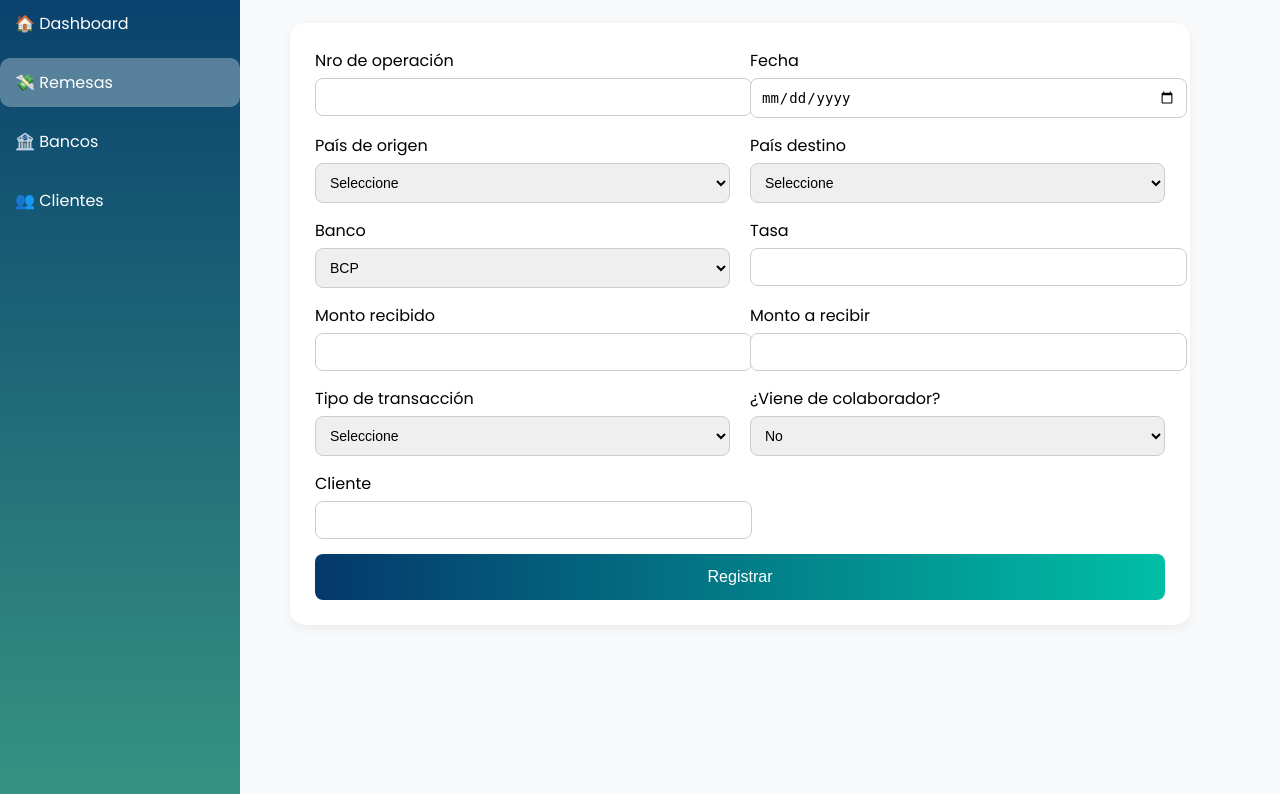
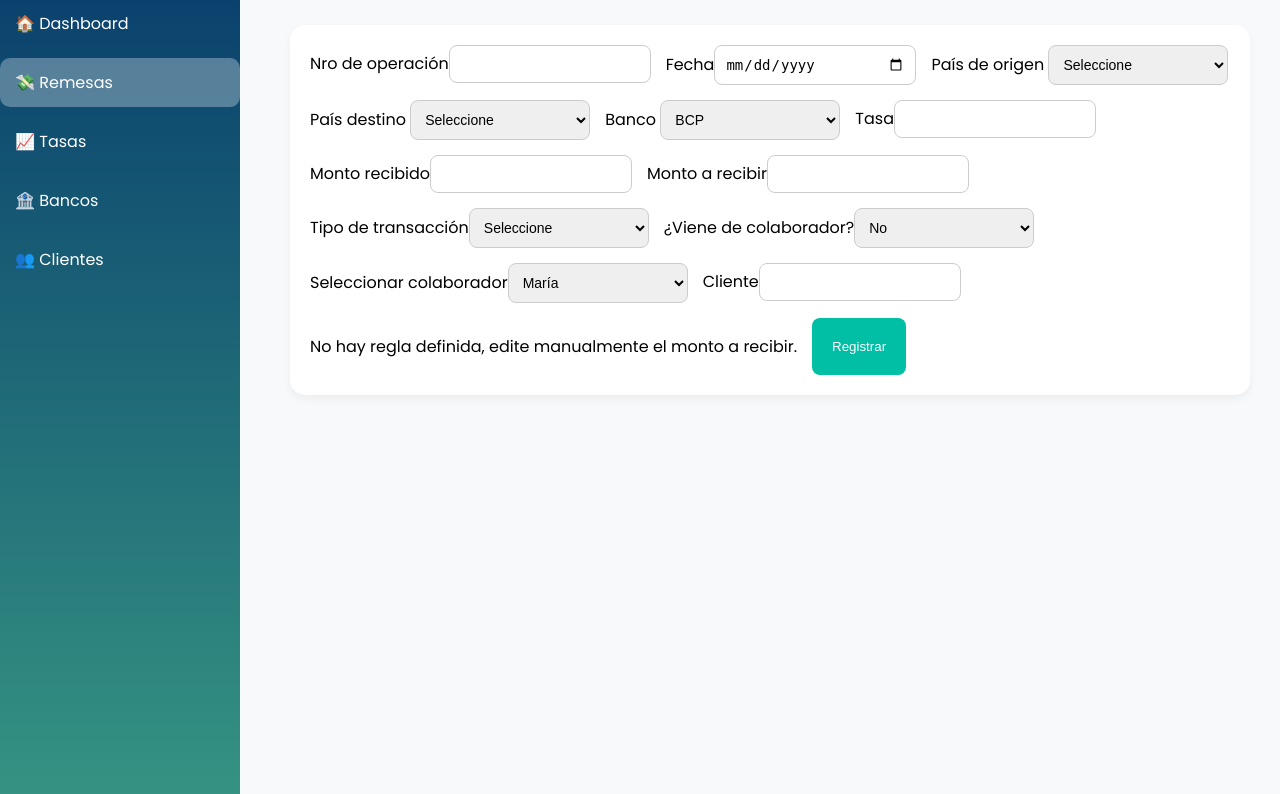
Before and after one commit to karinbarazarte/Cambioexpress2018, a Flask app: page /remesas in a window 1280 px wide. Shown: the part 96-890 px from the top of the page. Run offline with Flask 3, Linux system fonts and the light colour scheme; some libraries are stand-ins or nearby versions.

Commit message:
Add files via upload

```diff
--- a/app.py
+++ b/app.py
@@ -1,21 +1,13 @@
-from flask import Flask, render_template
+from flask import Flask, render_template, request, jsonify
 import os
 
 app = Flask(__name__)
 
-tasas = {
-    ("Perú", "Venezuela"): 3.5,
-    ("Venezuela", "Perú"): 4.1,
-    ("Chile", "Venezuela"): 3.2,
-    ("Venezuela", "Chile"): 3.9,
-    ("Perú", "Colombia"): 2.5,
-    ("Perú", "Chile"): 3.0,
-    ("Chile", "Perú"): 3.8,
-    ("Chile", "Colombia"): 2.7,
-    ("Colombia", "Chile"): 3.3,
-    ("Colombia", "Perú"): 3.4,
-    ("Colombia", "Venezuela"): 2.9
-}
+# Datos temporales en memoria
+tasas = {}
+paises = ["Perú", "Venezuela", "Chile", "Colombia"]
+bancos = ["BCP", "Interbank", "Banesco", "Banco de Venezuela", "Scotiabank"]
+colaboradores = ["María", "Pedro", "Luisa"]
 
 @app.route('/')
 def index():
@@ -23,10 +15,36 @@ def index():
 
 @app.route('/remesas')
 def remesas():
-    paises = list(set([p[0] for p in tasas.keys()] + [p[1] for p in tasas.keys()]))
-    bancos = ["BCP", "Interbank", "Banesco", "Banco de Venezuela", "Scotiabank"]
-    colaboradores = ["María", "Pedro", "Luisa"]
     return render_template('remesas.html', paises=paises, bancos=bancos, colaboradores=colaboradores)
+
+@app.route('/tasas')
+def gestionar_tasas():
+    return render_template('tasas.html', paises=paises, tasas=tasas)
+
+@app.route('/agregar_tasa', methods=['POST'])
+def agregar_tasa():
+    origen = request.form.get('origen')
+    destino = request.form.get('destino')
+    valor = request.form.get('tasa')
+    if origen and destino and valor:
+        tasas[(origen, destino)] = float(valor)
+    return jsonify(success=True, tasas=tasas)
+
+@app.route('/eliminar_tasa', methods=['POST'])
+def eliminar_tasa():
+    origen = request.form.get('origen')
+    destino = request.form.get('destino')
+    if (origen, destino) in tasas:
+        del tasas[(origen, destino)]
+    return jsonify(success=True, tasas=tasas)
+
+@app.route('/obtener_tasa', methods=['GET'])
+def obtener_tasa():
+    origen = request.args.get('origen')
+    destino = request.args.get('destino')
+    if (origen, destino) in tasas:
+        return jsonify(tasa=tasas[(origen, destino)])
+    return jsonify(tasa=None)
 
 if __name__ == '__main__':
     port = int(os.environ.get('PORT', 5000))
--- a/static/css/style.css
+++ b/static/css/style.css
@@ -52,12 +52,6 @@ body {
     padding: 30px;
     width: calc(100% - 260px);
 }
-.big-buttons {
-    display: flex;
-    flex-direction: column;
-    gap: 20px;
-    margin-bottom: 30px;
-}
 .big-buttons button {
     background: linear-gradient(90deg, #043f77, #00cc99);
     color: white;
@@ -69,58 +63,61 @@ body {
     cursor: pointer;
     transition: transform 0.3s ease, opacity 0.3s ease;
     width: 100%;
+    margin-bottom: 15px;
 }
 .big-buttons button:hover {
     opacity: 0.9;
     transform: translateY(-3px);
 }
-.card-grid {
-    display: grid;
-    grid-template-columns: repeat(auto-fit, minmax(200px, 1fr));
-    gap: 20px;
-}
-.card {
-    background: white;
-    border-radius: 12px;
-    padding: 20px;
-    box-shadow: 0 2px 8px rgba(0, 0, 0, 0.1);
-    text-align: center;
-}
 form {
     background: white;
-    padding: 25px;
+    padding: 20px;
     border-radius: 15px;
     box-shadow: 0 4px 10px rgba(0,0,0,0.05);
-    max-width: 850px;
-    display: grid;
-    grid-template-columns: 1fr 1fr;
-    gap: 15px 20px;
+    margin-bottom: 20px;
+    display: flex;
+    gap: 15px;
+    flex-wrap: wrap;
 }
-form label {
-    font-weight: 500;
-}
-input, select {
-    width: 100%;
+form select, form input {
     padding: 10px;
     border-radius: 8px;
     border: 1px solid #ccc;
     font-size: 14px;
-    margin-top: 5px;
+    width: 180px;
 }
-button.submit-btn {
-    grid-column: span 2;
-    background: linear-gradient(90deg, #05386b, #00bfa5);
+form button {
+    background: #00bfa5;
     color: white;
-    padding: 14px;
-    font-size: 16px;
     border: none;
+    padding: 10px 20px;
     border-radius: 8px;
     cursor: pointer;
 }
-.warning {
-    grid-column: span 2;
-    color: #b30000;
-    font-size: 14px;
-    display: none;
+table {
+    width: 100%;
+    border-collapse: collapse;
+    background: white;
+    border-radius: 12px;
+    overflow: hidden;
+    box-shadow: 0 4px 10px rgba(0,0,0,0.05);
 }
-.hidden { display: none; }
+th, td {
+    padding: 12px;
+    text-align: left;
+}
+th {
+    background: #043f77;
+    color: white;
+}
+tr:nth-child(even) {
+    background: #f4f4f4;
+}
+.delete-btn {
+    background: #ff4d4d;
+    color: white;
+    border: none;
+    padding: 6px 10px;
+    border-radius: 6px;
+    cursor: pointer;
+}
--- a/templates/dashboard.html
+++ b/templates/dashboard.html
@@ -11,6 +11,7 @@
         <div class="nav-links">
             <a href="/" class="{% if request.path == '/' %}active{% endif %}">🏠 Dashboard</a>
             <a href="/remesas" class="{% if request.path == '/remesas' %}active{% endif %}">💸 Remesas</a>
+            <a href="/tasas" class="{% if request.path == '/tasas' %}active{% endif %}">📈 Tasas</a>
             <a href="#">🏦 Bancos</a>
             <a href="#">👥 Clientes</a>
         </div>
--- a/templates/index.html
+++ b/templates/index.html
@@ -4,11 +4,7 @@
 <h2 style="margin-bottom:20px;">Dashboard</h2>
 <div class="big-buttons">
     <button onclick="location.href='/remesas'">💸 Registrar Remesa</button>
+    <button onclick="location.href='/tasas'">📈 Gestionar Tasas</button>
     <button>🏦 Bancos</button>
-    <button>👥 Clientes</button>
-</div>
-<div class="card-grid">
-    <div class="card"><h3>Resumen</h3></div>
-    <div class="card"><h3>Estadísticas</h3></div>
 </div>
 {% endblock %}
--- a/templates/remesas.html
+++ b/templates/remesas.html
@@ -1,86 +1,53 @@
 {% extends "dashboard.html" %}
 {% block content %}
-<h1 style="margin-bottom:20px;">Registrar Remesa</h1>
+<h1>Registrar Remesa</h1>
 <form>
-    <div>
-        <label>Nro de operación</label>
-        <input type="text" name="operacion">
-    </div>
-    <div>
-        <label>Fecha</label>
-        <input type="date" name="fecha">
-    </div>
-    <div>
-        <label>País de origen</label>
-        <select id="pais_origen" onchange="calcularMonto()">
+    <div><label>Nro de operación</label><input type="text" name="operacion"></div>
+    <div><label>Fecha</label><input type="date" name="fecha"></div>
+    <div><label>País de origen</label>
+        <select id="pais_origen" onchange="buscarTasa()">
             <option value="">Seleccione</option>
             {% for pais in paises %}<option>{{ pais }}</option>{% endfor %}
         </select>
     </div>
-    <div>
-        <label>País destino</label>
-        <select id="pais_destino" onchange="calcularMonto()">
+    <div><label>País destino</label>
+        <select id="pais_destino" onchange="buscarTasa()">
             <option value="">Seleccione</option>
             {% for pais in paises %}<option>{{ pais }}</option>{% endfor %}
         </select>
     </div>
-    <div>
-        <label>Banco</label>
-        <select>
-            {% for banco in bancos %}<option>{{ banco }}</option>{% endfor %}
-        </select>
+    <div><label>Banco</label>
+        <select>{% for banco in bancos %}<option>{{ banco }}</option>{% endfor %}</select>
     </div>
-    <div>
-        <label>Tasa</label>
-        <input type="number" id="tasa" step="0.01" oninput="calcularMonto()">
-    </div>
-    <div>
-        <label>Monto recibido</label>
-        <input type="number" id="monto" oninput="calcularMonto()">
-    </div>
-    <div>
-        <label>Monto a recibir</label>
-        <input type="number" id="monto_recibir" readonly>
-    </div>
-    <div>
-        <label>Tipo de transacción</label>
-        <select>
-            <option>Seleccione</option>
-            <option>Transferencia</option>
-            <option>Yape</option>
-        </select>
-    </div>
-    <div>
-        <label>¿Viene de colaborador?</label>
-        <select id="colaborador_toggle" onchange="toggleColaborador()">
-            <option value="No">No</option>
-            <option value="Si">Sí</option>
-        </select>
-    </div>
-    <div id="colaborador_section" class="hidden">
-        <label>Seleccionar colaborador</label>
-        <select>
-            {% for c in colaboradores %}<option>{{ c }}</option>{% endfor %}
-        </select>
-    </div>
-    <div>
-        <label>Cliente</label>
-        <input type="text">
-    </div>
+    <div><label>Tasa</label><input type="number" id="tasa" step="0.01"></div>
+    <div><label>Monto recibido</label><input type="number" id="monto" oninput="calcularMonto()"></div>
+    <div><label>Monto a recibir</label><input type="number" id="monto_recibir" readonly></div>
+    <div><label>Tipo de transacción</label><select><option>Seleccione</option><option>Transferencia</option><option>Yape</option></select></div>
+    <div><label>¿Viene de colaborador?</label><select id="colaborador_toggle" onchange="toggleColaborador()"><option>No</option><option>Sí</option></select></div>
+    <div id="colaborador_section" class="hidden"><label>Seleccionar colaborador</label><select>{% for c in colaboradores %}<option>{{ c }}</option>{% endfor %}</select></div>
+    <div><label>Cliente</label><input type="text"></div>
     <p id="warning" class="warning">No hay regla definida, edite manualmente el monto a recibir.</p>
     <button type="submit" class="submit-btn">Registrar</button>
 </form>
-
 <script>
+function buscarTasa(){
+    const origen=document.getElementById('pais_origen').value;
+    const destino=document.getElementById('pais_destino').value;
+    if(origen && destino){
+        fetch(`/obtener_tasa?origen=${origen}&destino=${destino}`).then(r=>r.json()).then(data=>{
+            if(data.tasa!==null){document.getElementById('tasa').value=data.tasa;}
+        });
+    }
+}
 function calcularMonto(){
-    const origen=document.getElementById("pais_origen").value;
-    const destino=document.getElementById("pais_destino").value;
-    const monto=parseFloat(document.getElementById("monto").value);
-    const tasa=parseFloat(document.getElementById("tasa").value);
+    const origen=document.getElementById('pais_origen').value;
+    const destino=document.getElementById('pais_destino').value;
+    const monto=parseFloat(document.getElementById('monto').value);
+    const tasa=parseFloat(document.getElementById('tasa').value);
     const mult=[["Perú","Venezuela"],["Chile","Venezuela"],["Perú","Colombia"],["Perú","Chile"],["Chile","Colombia"]];
     const div=[["Venezuela","Perú"],["Venezuela","Chile"],["Chile","Perú"],["Colombia","Chile"],["Colombia","Perú"],["Colombia","Venezuela"]];
-    const resInput=document.getElementById("monto_recibir");
-    const warning=document.getElementById("warning");
+    const resInput=document.getElementById('monto_recibir');
+    const warning=document.getElementById('warning');
     if(!isNaN(monto)&&!isNaN(tasa)){
         if(mult.some(p=>p[0]===origen&&p[1]===destino)){
             resInput.value=(monto*tasa).toFixed(2);
@@ -97,9 +64,9 @@ function calcularMonto(){
     }
 }
 function toggleColaborador(){
-    const val=document.getElementById("colaborador_toggle").value;
-    const section=document.getElementById("colaborador_section");
-    section.className=(val==="Si")?"":"hidden";
+    const val=document.getElementById('colaborador_toggle').value;
+    const section=document.getElementById('colaborador_section');
+    section.className=(val==='Sí')?'':'hidden';
 }
 </script>
 {% endblock %}
```
Also changed, not shown: templates/tasas.html (added, +40 -0 lines).
